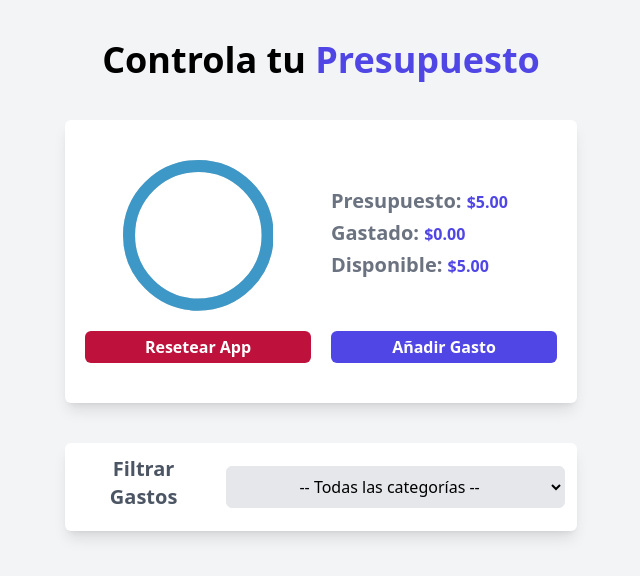
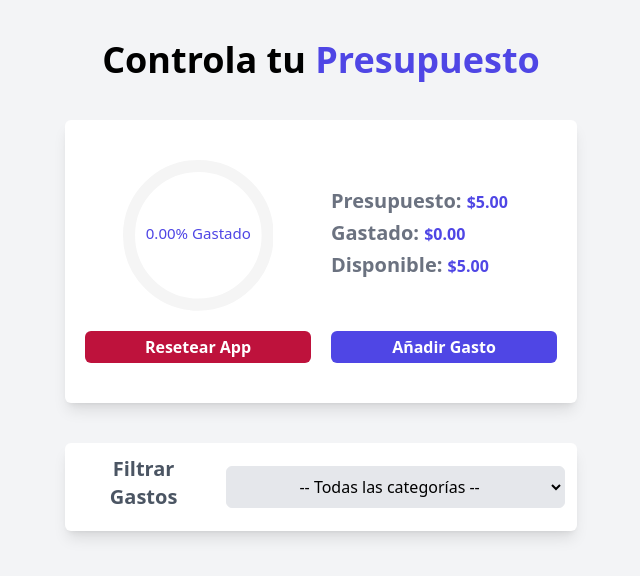
Before and after one commit to AtochePascual-Dev/Control-Presupuesto-React, a React (Vite) app: page / in a window 1280 px wide. Both pictures are taken after typing "5" into the empty fields and a click on the input "Ingresar Presupuesto". Shown: the top 576 px of the page, without its empty margins (319-959 px from the left). Built offline with nearby package versions, Linux system fonts and the light colour scheme.

Commit message:
[FEATURE] calcualar porcentaje gastado

```diff
--- a/src/components/ControlPresupuesto.jsx
+++ b/src/components/ControlPresupuesto.jsx
@@ -1,14 +1,22 @@
 import { useEffect, useState } from "react";
-import { CircularProgressbar } from "react-circular-progressbar"
+import { CircularProgressbar, buildStyles } from "react-circular-progressbar"
 import 'react-circular-progressbar/dist/styles.css';
 import { formatearCantidad } from "../helpers"
 
 const ControlPresupuesto = ({ presupuesto, setEsActivoModal, gastos, setPresupuesto, setGastos }) => {
   const [gastado, setGastado] = useState(0);
+  const [porcentaje, setPorcentaje] = useState(0)
 
   useEffect(() => {
     const totalGastado = gastos.reduce((total, gasto) => total + gasto.cantidad, 0);
+    const nuevoPorcentaje = (((presupuesto - (presupuesto - totalGastado)) / presupuesto) * 100).toFixed(2);
+
     setGastado(totalGastado);
+
+    setTimeout(() => {
+      setPorcentaje(nuevoPorcentaje)
+    }, 500);
+
   }, [gastos]);
 
   const handleResetApp = () => {
@@ -21,7 +29,16 @@ const ControlPresupuesto = ({ presupuesto, setEsActivoModal, gastos, setPresupue
 
       <div className="">
         <div className="w-2/3 mx-auto">
-          <CircularProgressbar />
+          <CircularProgressbar
+            value={porcentaje}
+            text={`${porcentaje}% Gastado`}
+            styles={buildStyles({
+              pathColor: '#4f46e5',
+              trailColor: '#f5f5f5',
+              textColor: '#4f46e5',
+              textSize: '10px',
+            })}
+          />
         </div>
         <button
           onClick={handleResetApp}
@@ -38,12 +55,12 @@ const ControlPresupuesto = ({ presupuesto, setEsActivoModal, gastos, setPresupue
             {formatearCantidad(presupuesto)}
           </p>
 
-          <p className="font-semibold text-indigo-600">
+          <p className="font-semibold  text-indigo-600">
             <span className="text-xl font-bold text-gray-500">Gastado: </span>
             {formatearCantidad(gastado)}
           </p>
 
-          <p className="font-semibold text-indigo-600">
+          <p className={`font-semibold ${(presupuesto - gastado) < 0 ? "text-rose-600" : "text-indigo-600"} `}>
             <span className="text-xl font-bold text-gray-500">Disponible: </span>
             {formatearCantidad(presupuesto - gastado)}
           </p>
```
